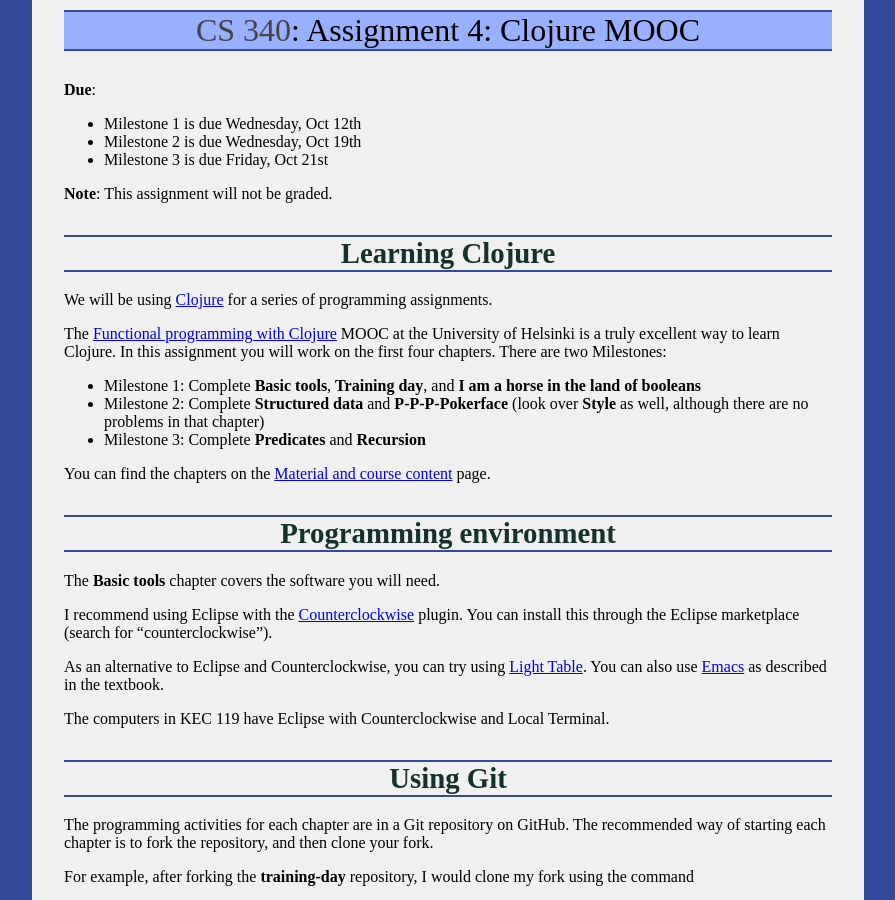
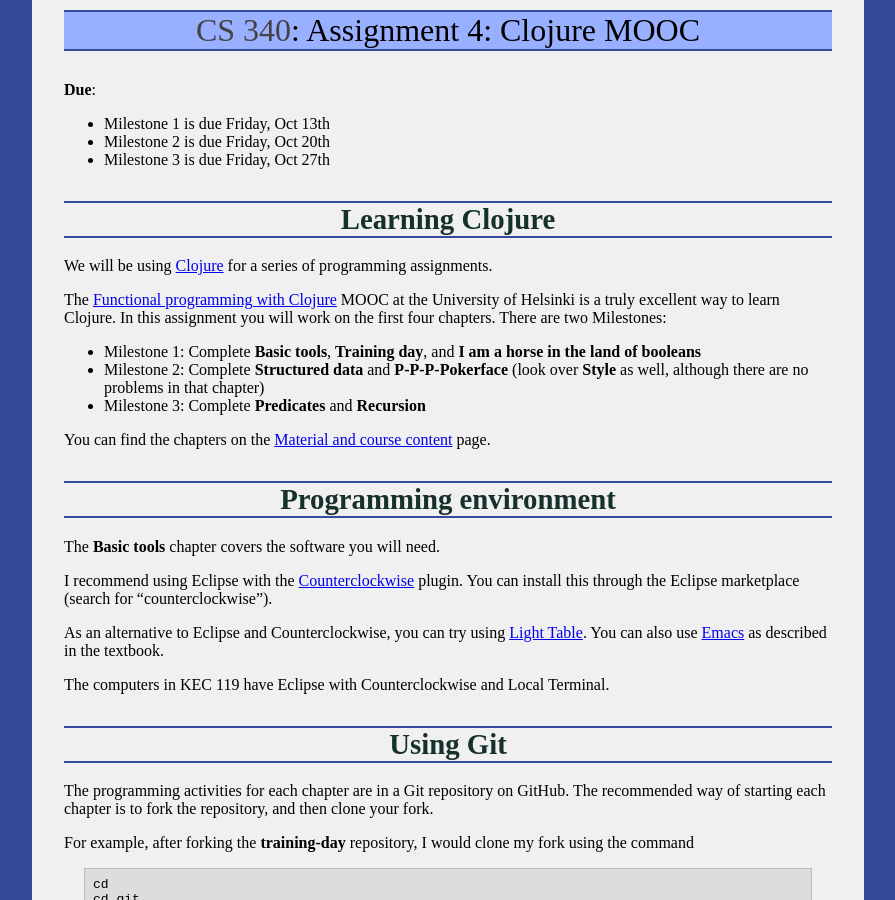
Before and after one commit to ycpcs/cs340-fall2017, a Jekyll site: the page built from assign/assign04.md, in a window 1280 px wide and 900 px high. Shown: the whole window, without its empty margins (192-1087 px from the left). Built offline with Jekyll 4.4.1, drawn with Linux system fonts in a browser that asks for light colours; some of the changed text lies outside the part shown.

Commit message:
post assignment 4

```diff
--- a/assign/assign04.md
+++ b/assign/assign04.md
@@ -5,11 +5,9 @@ title: "Assignment 4: Clojure MOOC"
 
 **Due**:
 
-* Milestone 1 is due Wednesday, Oct 12th
-* Milestone 2 is due Wednesday, Oct 19th
-* Milestone 3 is due Friday, Oct 21st
-
-**Note**: This assignment will not be graded.
+* Milestone 1 is due Friday, Oct 13th
+* Milestone 2 is due Friday, Oct 20th
+* Milestone 3 is due Friday, Oct 27th
 
 # Learning Clojure
 
```
Also changed, not shown: other parts of assign/assign04.md (+4 -0 lines), assign/index.md (+1 -1 lines), index.md (+1 -0 lines).
